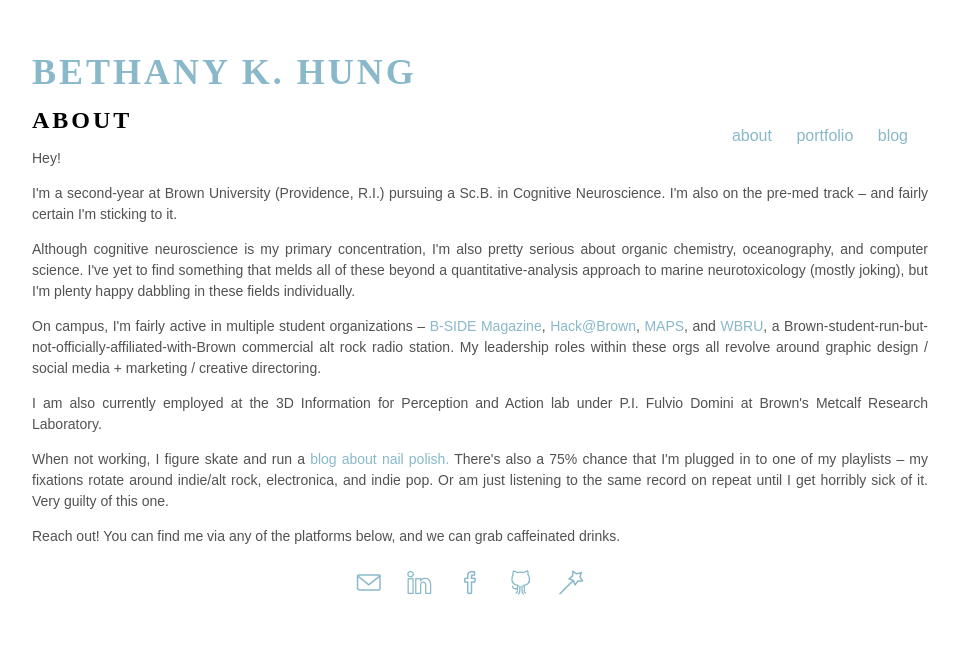
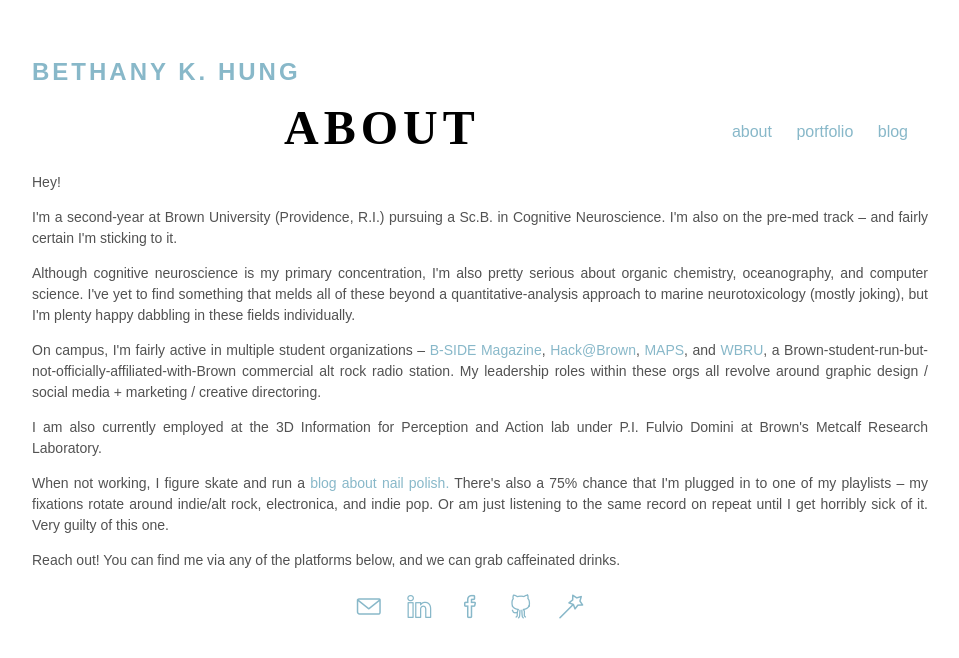
Before and after one commit to bethny/bethny.github.io, a Jekyll site: the page built from about/index.html, in a window 1280 px wide. Shown: the top 658 px of the page, without its empty margins (160-1119 px from the left). Built offline with Jekyll 4.4.1, drawn with Linux system fonts in a browser that asks for light colours; nearby versions of some CDN libraries.

Commit message:
Update main.css

```diff
--- a/css/main.css
+++ b/css/main.css
@@ -43,20 +43,20 @@ a {
 a:hover {
   color: #45966e; }
 
-title {
+h1 {
   font-size: 3em;
   font-family: Josefin Slab, serif;
   text-transform: uppercase;
   letter-spacing: 5px;
   text-align: center; }
 
-h1 {
+h2 {
   font-size: 1.5em;
   font-family: Josefin Slab, serif;
   text-transform: uppercase;
   letter-spacing: 3px; }
 
-h2 a {
+h3 a {
   font-size: 1.5em;
   font-family: Josefin Slab, serif;
   text-transform: uppercase;
@@ -67,7 +67,7 @@ h2 a {
   -moz-transition: .5s;
   -webkit-transition: .5s;
   transition: .5s; }
-h2 a:hover {
+h3 a:hover {
   color: #45966e; }
 
 p {
```
